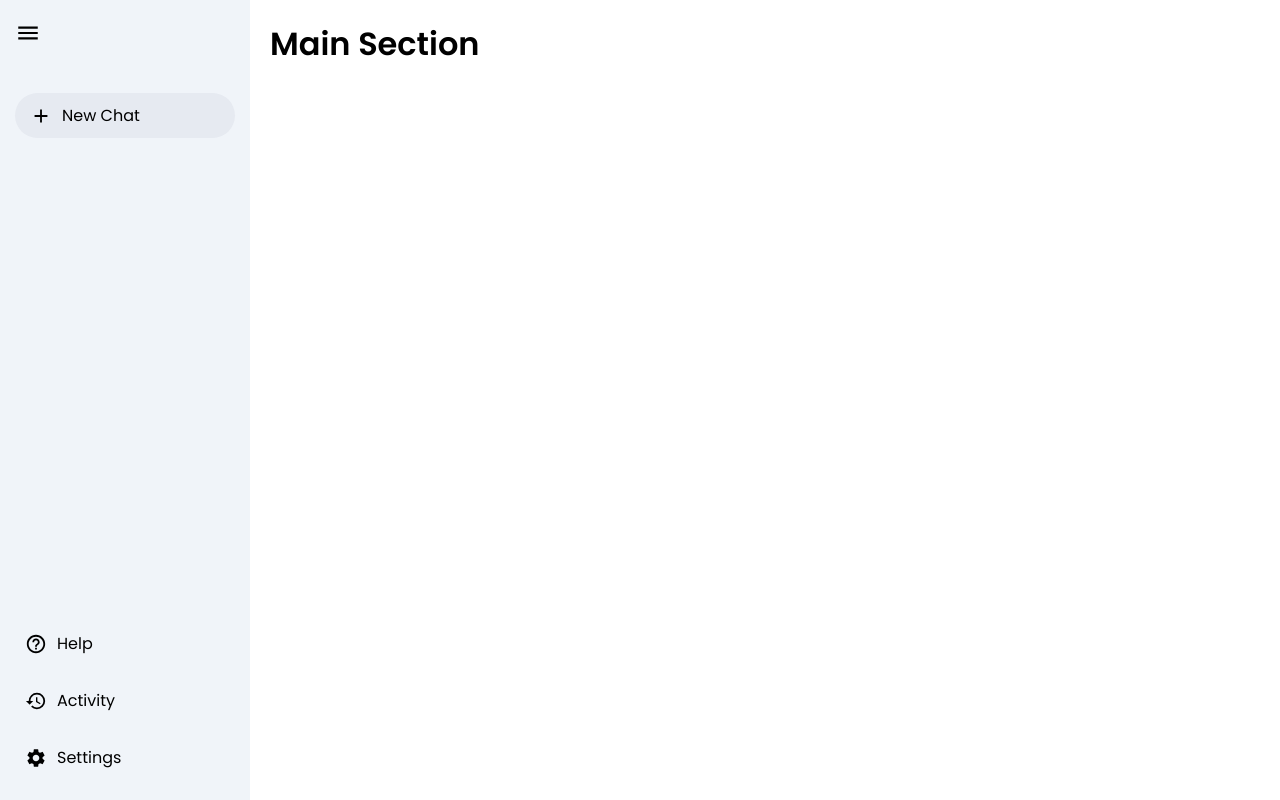
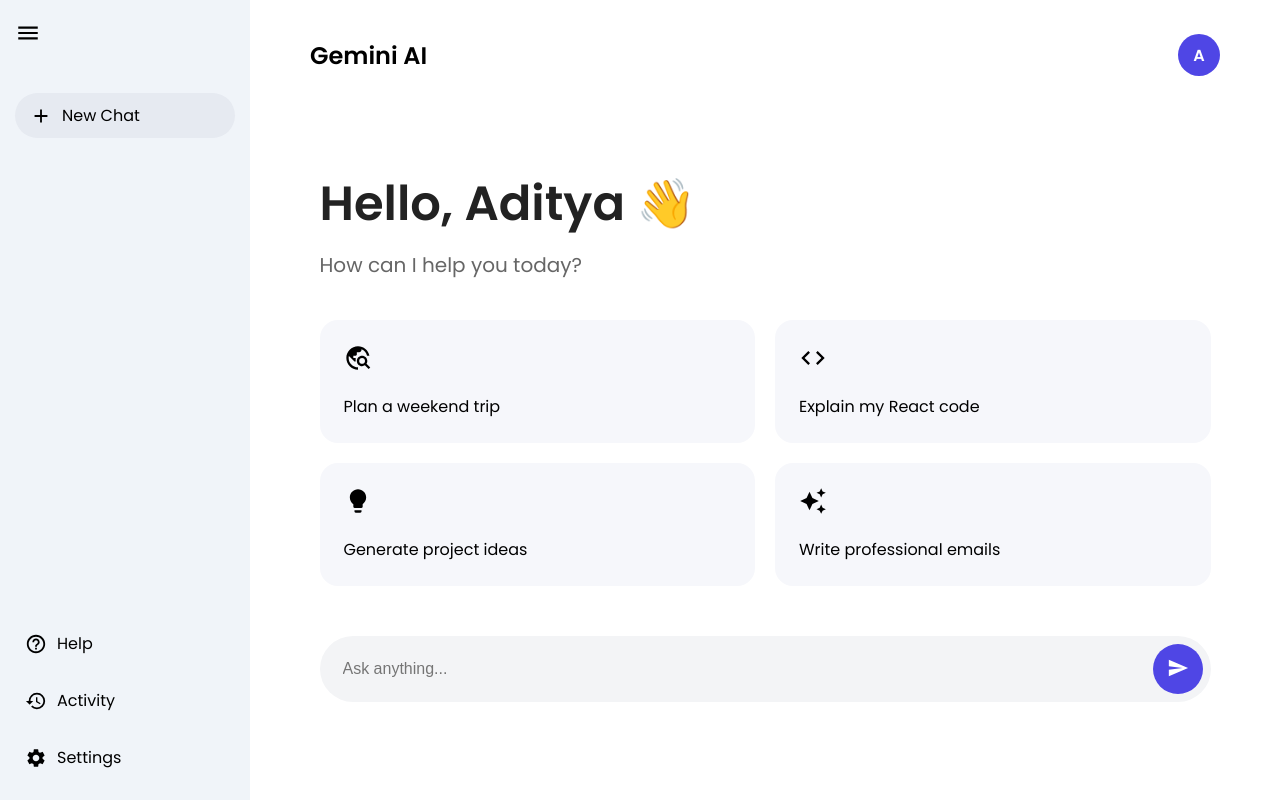
Before and after one commit to adityacodes2425/GEMINI-CLONE, a React (Vite) app: page / in a window 1280 px wide. Built offline with nearby package versions, Linux system fonts and the light colour scheme.

Commit message:
Create modern main UI

```diff
--- /dev/null
+++ b/src/components/Main/Main.css
@@ -0,0 +1,95 @@
+.main{
+    flex:1;
+    min-height:100vh;
+    background:#ffffff;
+    display:flex;
+    flex-direction:column;
+}
+
+.main-nav{
+    height:70px;
+    padding:0 40px;
+    display:flex;
+    justify-content:space-between;
+    align-items:center;
+}
+
+.profile{
+    width:42px;
+    height:42px;
+    border-radius:50%;
+    background:#4f46e5;
+    color:white;
+    display:flex;
+    justify-content:center;
+    align-items:center;
+    font-weight:600;
+}
+
+.main-content{
+    width:90%;
+    max-width:900px;
+    margin:auto;
+}
+
+.greeting h1{
+    font-size:48px;
+    color:#222;
+}
+
+.greeting p{
+    color:#666;
+    margin-top:10px;
+    font-size:20px;
+}
+
+.cards{
+    margin-top:40px;
+    display:grid;
+    grid-template-columns:repeat(2,1fr);
+    gap:20px;
+}
+
+.card{
+    background:#f6f7fb;
+    padding:24px;
+    border-radius:18px;
+    cursor:pointer;
+    transition:.3s;
+}
+
+.card:hover{
+    transform:translateY(-5px);
+}
+
+.card p{
+    margin-top:15px;
+}
+
+.search-box{
+    margin-top:50px;
+    display:flex;
+    align-items:center;
+    background:#f3f4f6;
+    border-radius:50px;
+    padding:8px;
+}
+
+.search-box input{
+    flex:1;
+    border:none;
+    background:transparent;
+    padding:15px;
+    outline:none;
+    font-size:16px;
+}
+
+.search-box button{
+    border:none;
+    background:#4f46e5;
+    color:white;
+    width:50px;
+    height:50px;
+    border-radius:50%;
+    cursor:pointer;
+}
--- a/src/components/Main/Main.jsx
+++ b/src/components/Main/Main.jsx
@@ -1,7 +1,62 @@
+import "./Main.css";
+import {
+  MdAutoAwesome,
+  MdCode,
+  MdLightbulb,
+  MdTravelExplore,
+  MdSend,
+} from "react-icons/md";
+
 function Main() {
   return (
     <div className="main">
-      <h1>Main Section</h1>
+      <div className="main-nav">
+        <h2>Gemini AI</h2>
+
+        <div className="profile">
+          A
+        </div>
+      </div>
+
+      <div className="main-content">
+        <div className="greeting">
+          <h1>Hello, Aditya 👋</h1>
+          <p>How can I help you today?</p>
+        </div>
+
+        <div className="cards">
+          <div className="card">
+            <MdTravelExplore size={28} />
+            <p>Plan a weekend trip</p>
+          </div>
+
+          <div className="card">
+            <MdCode size={28} />
+            <p>Explain my React code</p>
+          </div>
+
+          <div className="card">
+            <MdLightbulb size={28} />
+            <p>Generate project ideas</p>
+          </div>
+
+          <div className="card">
+            <MdAutoAwesome size={28} />
+            <p>Write professional emails</p>
+          </div>
+        </div>
+
+        <div className="search-box">
+          <input
+            type="text"
+            placeholder="Ask anything..."
+          />
+
+          <button>
+            <MdSend size={22} />
+          </button>
+        </div>
+      </div>
     </div>
   );
 }
```
